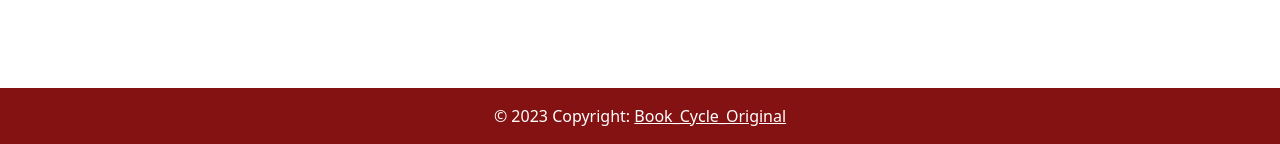
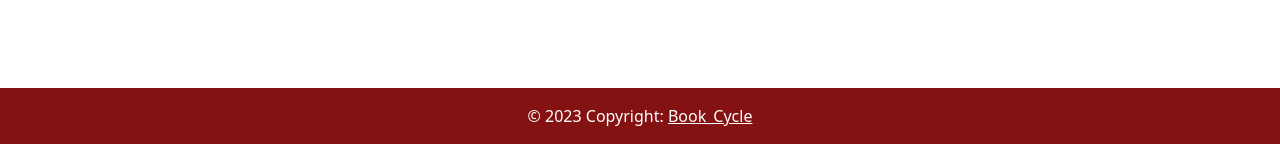
Before and after one commit to AbuYousufSiam/book_cycle_django, a Django app: page /add_book/ in a window 1280 px wide. Shown: the part 656-800 px from the top of the page. Run offline with Django 4.2, Linux system fonts and the light colour scheme; some libraries are stand-ins or nearby versions.

Commit message:
book cycle tested

```diff
--- a/src/books/templates/base.html
+++ b/src/books/templates/base.html
@@ -39,7 +39,7 @@
         <!-- Copyright -->
         <div class="text-center p-3" style="background-color: rgb(133, 18, 18)">
             © 2023 Copyright:
-            <a class="text-white" href="#">Book_Cycle_Original</a>
+            <a class="text-white" href="#">Book_Cycle</a>
         </div>
         <!-- Copyright -->
     </footer>
```
